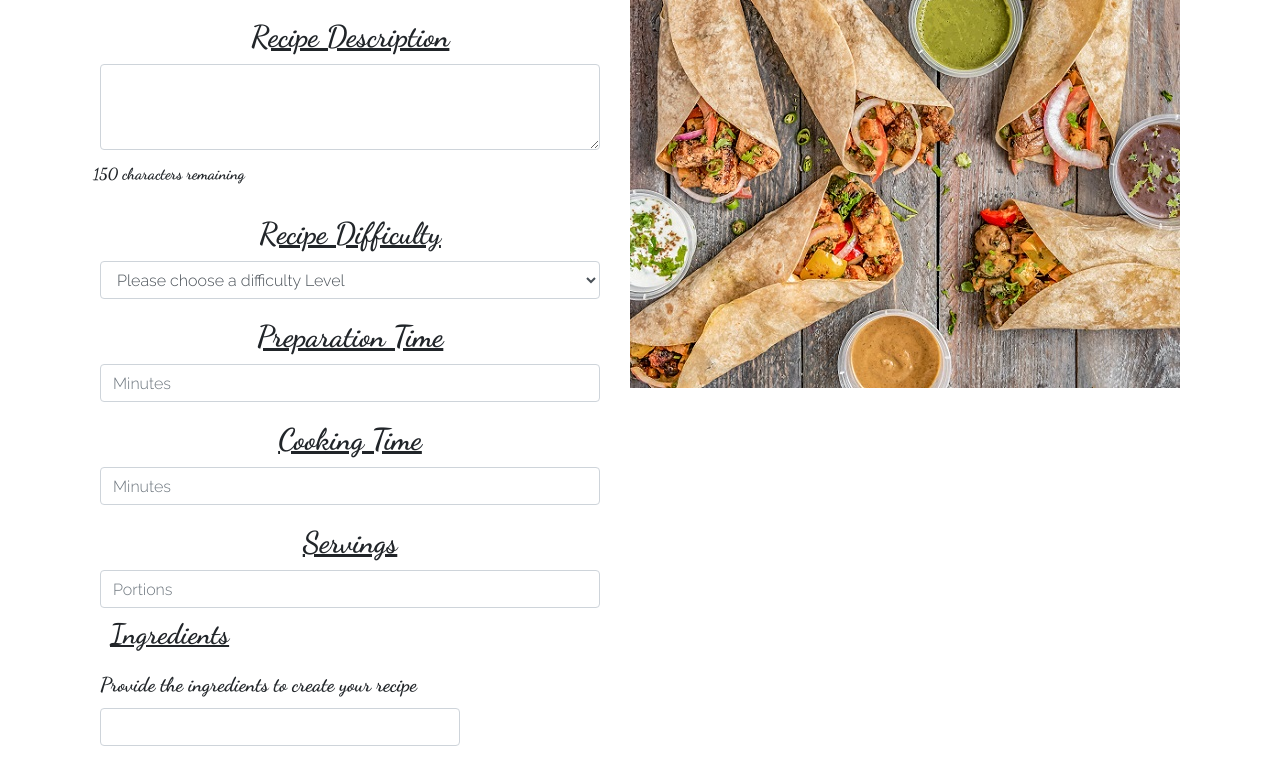
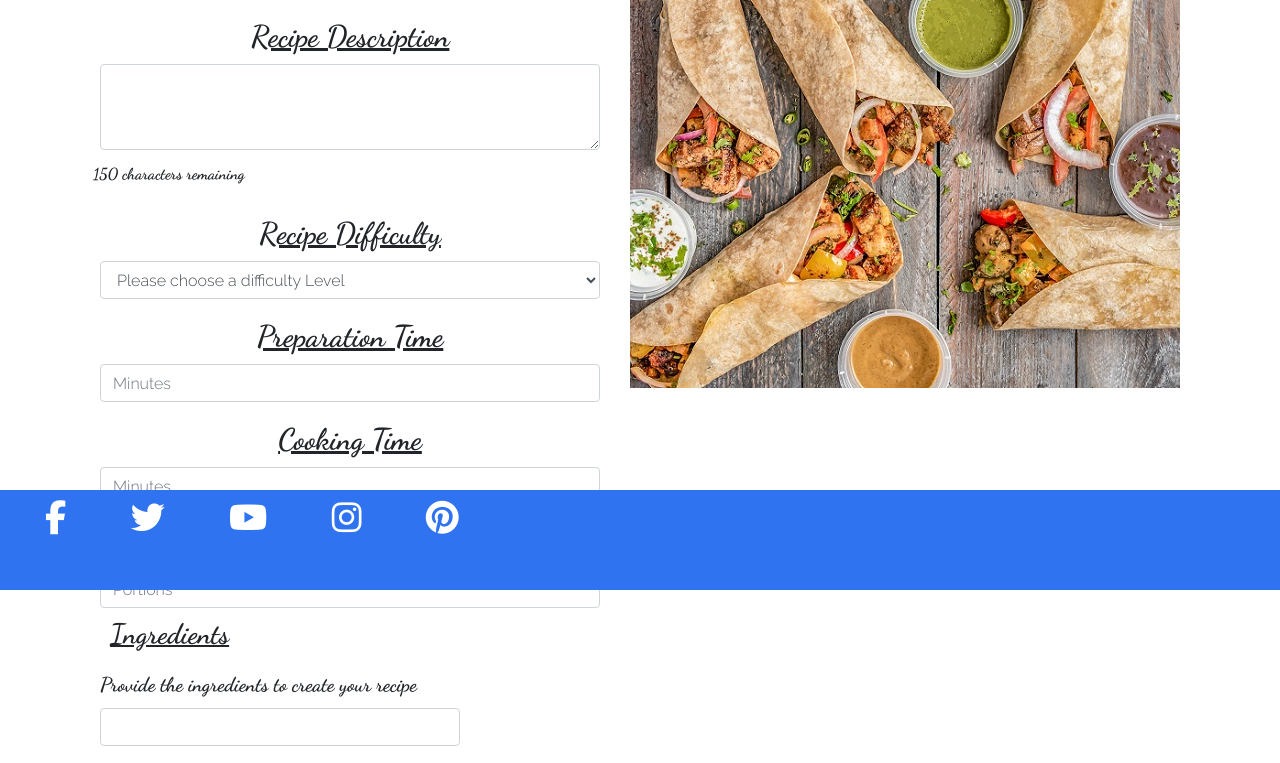
Before and after one commit to Dhracko/frankies_kitchen, a Flask app: page /add_recipe in a window 1280 px wide. Shown: the part 210-973 px from the top of the page. Run offline with Flask 2, Linux system fonts and the light colour scheme; data that the repository does not hold is empty; some libraries are stand-ins or nearby versions.

Commit message:
Header & Footer made fixed

```diff
--- a/static/css/style.css
+++ b/static/css/style.css
@@ -9,6 +9,17 @@ body {
 .header-blue {
   background-color: #2f73f0;
   height: 150px;
+}
+
+.sticky {
+  position: fixed;
+  top: 0;
+  width: 100%;
+  z-index: 1;
+}
+
+.sticky + .content {
+  padding-top: 102px;
 }
 
 .nav-white {
@@ -88,23 +99,14 @@ body {
     display: inline-flex;
 }
 
-/* New Recipe Creation  */
-.logo {
-  background-image: url(generic_logo_creation.png);
-  background-repeat: no-repeat;
-  height: 300px;
-  background-size: contain;
-}
-
-.logo h4 {
-    text-align: center;
-}
-
+/* Main Page Cards */
 .card-body a {
     text-decoration: none;
 }
+
+/* New Recipe Creation  */
 .recipe-btn {
-    padding: 25px 0px;
+    padding: 25px 0px 200px;
 }
 
 /* Recipe Page view */
@@ -147,6 +149,19 @@ div.col-12 {
     display: list-item;
 }
 
+/* Footer */
+.footer-bg {
+    height: 100px;
+    background-color: #2f73f0;
+    position: fixed;
+    bottom: 0;
+}
+
+.social-icon a i{
+    color: #ffffff;
+    padding: 10px 30px;
+}
+
 /* Media Content */
 @media  screen and (max-width: 850px) {
     ul.nav-full {
--- a/templates/base.html
+++ b/templates/base.html
@@ -1,50 +1,104 @@
 <!DOCTYPE html>
 <html lang="en">
-
   <head>
     <meta charset="UTF-8" />
     <meta name="viewport" content="width=device-width, initial-scale=1.0" />
     <meta http-equiv="X-UA-Compatible" content="ie=edge" />
-	<link rel="stylesheet" href="https://stackpath.bootstrapcdn.com/bootstrap/4.5.2/css/bootstrap.min.css" />
-	<link rel="stylesheet" href="{{url_for('static', filename='css/style.css')}}" type="text/css" />
+    <link
+      rel="stylesheet"
+      href="https://stackpath.bootstrapcdn.com/bootstrap/4.5.2/css/bootstrap.min.css"
+    />
+    <link
+      rel="stylesheet"
+      href="{{url_for('static', filename='css/style.css')}}"
+      type="text/css"
+    />
     <title>Frankie's Kitchen</title>
   </head>
 
   <body>
-	<header>
+    <header id="header">
       <nav class="navbar navbar-dark header-blue">
         <div class="col d-flex justify-content-end">
-                <span class="menu-bar" onclick="openNav()"><i class="fas fa-bars nav-white"></i></span>
+          <span class="menu-bar" onclick="openNav()"
+            ><i class="fas fa-bars nav-white"></i
+          ></span>
 
-				<a class="banner-logo" href="{{url_for('get_recipes')}}"><img src="{{url_for('static', filename='images/logo.png')}}" alt="logo"></a>
+          <a class="banner-logo" href="{{url_for('get_recipes')}}"
+            ><img
+              src="{{url_for('static', filename='images/logo.png')}}"
+              alt="logo"
+          /></a>
 
           <ul class="nav-full nav align-items-center">
-					<li class="nav-item"><a class="nav-white" href="{{url_for('get_recipes')}}"><i class="fas fa-home"></i> Home</a></li>
-					<li class="nav-item"><a class="nav-white" href="{{url_for('add_recipe')}}"><i class="fas fa-plus"></i> Add</a></li>
-					<li class="nav-item"><a class="nav-white" href="#"><i class="far fa-envelope"></i> Contact Us</a></li>
+            <li class="nav-item">
+              <a class="nav-white" href="{{url_for('get_recipes')}}"
+                ><i class="fas fa-home"></i> Home</a
+              >
+            </li>
+            <li class="nav-item">
+              <a class="nav-white" href="{{url_for('add_recipe')}}"
+                ><i class="fas fa-plus"></i> Add</a
+              >
+            </li>
+            <li class="nav-item">
+              <a class="nav-white" href="#"
+                ><i class="far fa-envelope"></i> Contact Us</a
+              >
+            </li>
           </ul>
-
         </div>
         <div id="menu" class="overlay">
-					<a href="javascript:void(0)" class="closebtn" onclick="closeNav()">&times;</a>
+          <a href="javascript:void(0)" class="closebtn" onclick="closeNav()"
+            >&times;</a
+          >
           <div class="overlay-content">
-						<a href="{{url_for('get_recipes')}}"><i class="fas fa-home"></i> Home</a>
-						<a href="{{url_for('add_recipe')}}"><i class="fas fa-plus"></i> Add Recipe</a>
+            <a href="{{url_for('get_recipes')}}"
+              ><i class="fas fa-home"></i> Home</a
+            >
+            <a href="{{url_for('add_recipe')}}"
+              ><i class="fas fa-plus"></i> Add Recipe</a
+            >
             <a href="#"><i class="fas fa-search"></i> Search Recipe</a>
             <a href="#"><i class="far fa-envelope"></i> Contact Us</a>
           </div>
         </div>
-
       </nav>
-
     </header>
     <div class="container">
       {% block content %} {% endblock %}
     </div>
+
+    <footer>
+      <div class="container-fluid footer-bg">
+        <div class="row">
+          <div class="col-12 col-md social-icon">
+            <a href="https://www.facebook.com/" target="_blank"
+              ><i class="fab fa-facebook-f fa-2x"></i
+            ></a>
+            <a href="https://twitter.com/" target="_blank"
+              ><i class="fab fa-twitter fa-2x"></i
+            ></a>
+            <a href="https://www.youtube.com/" target="_blank"
+              ><i class="fab fa-youtube fa-2x"></i
+            ></a>
+            <a href="https://www.instagram.com/" target="_blank"
+              ><i class="fab fa-instagram fa-2x"></i
+            ></a>
+            <a href="https://www.pinterest.co.uk/" target="_blank"
+              ><i class="fab fa-pinterest fa-2x"></i
+            ></a>
+          </div>
+        </div>
+      </div>
+    </footer>
     <script src="https://cdnjs.cloudflare.com/ajax/libs/jquery/3.5.1/jquery.min.js"></script>
     <script src="https://cdn.jsdelivr.net/npm/popper.js@1.16.1/dist/umd/popper.min.js"></script>
     <script src="https://stackpath.bootstrapcdn.com/bootstrap/4.5.2/js/bootstrap.min.js"></script>
-    <script src="https://kit.fontawesome.com/95b8c22c5d.js" crossorigin="anonymous"></script>
+    <script
+      src="https://kit.fontawesome.com/95b8c22c5d.js"
+      crossorigin="anonymous"
+    ></script>
     <script>
       function openNav() {
         document.getElementById("menu").style.width = "50%";
@@ -53,7 +107,24 @@
       function closeNav() {
         document.getElementById("menu").style.width = "0%";
       }
+
+      // When the user scrolls the page, execute myFunction
+      window.onscroll = function () {
+        myFunction();
+      };
+      var header = document.getElementById("header");
+
+      // Get the offset position of the navbar
+      var sticky = header.offsetTop;
+
+      // Add the sticky class to the header when you reach its scroll position. Remove "sticky" when you leave the scroll position
+      function myFunction() {
+        if (window.pageYOffset > sticky) {
+          header.classList.add("sticky");
+        } else {
+          header.classList.remove("sticky");
+        }
+      }
     </script>
   </body>
-
 </html>
```
Lines whose indentation alone changed are shown as unchanged.
